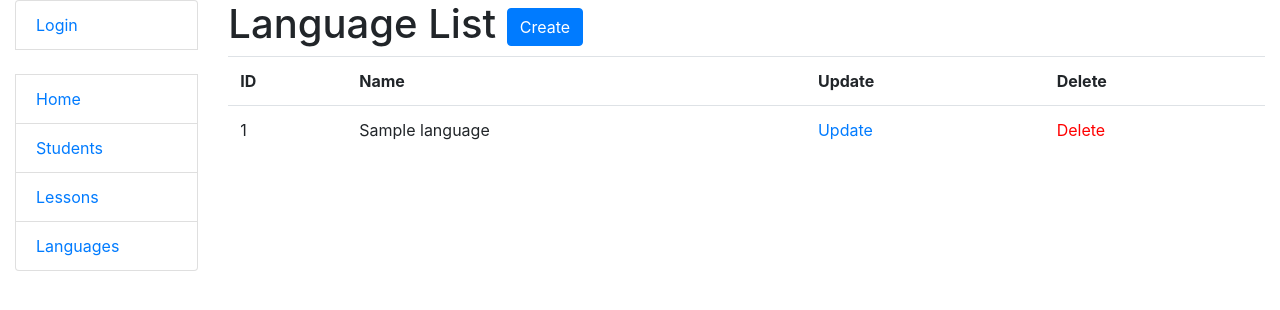
After one commit to UaMermaid/language-courses-lessons-manager, a Django app: template templates/courses/language_list.html in a window 1280 px wide. The commit adds this page. Shown: the top 310 px of the page. Run offline with Django 4.2, Linux system fonts and the light colour scheme; the template is opened without the code that fills it: most values are stand-ins (such as "Sample title", 1, 10 or a date in 2020).

Commit message:
Create LanguageListView and language_list.html

```diff
--- /dev/null
+++ b/templates/courses/language_list.html
@@ -0,0 +1,46 @@
+{% extends "base.html" %}
+
+{% block content %}
+  <h1>
+    Language List
+    <a href="#" class="btn btn-primary link-to-page">
+      Create
+    </a>
+  </h1>
+
+  {% if language_list %}
+    <table class="table">
+      <tr>
+        <th>ID</th>
+        <th>Name</th>
+        <th>Update</th>
+        <th>Delete</th>
+      </tr>
+
+      {% for language in language_list %}
+        <tr>
+          <td>
+              {{ language.id }}
+          </td>
+          <td>
+              {{ language.name }}
+          </td>
+          <td>
+              <a href="">
+                Update
+              </a>
+            </td>
+            <td>
+              <a style="color: red"
+                href="">
+                Delete
+              </a>
+            </td>
+        </tr>
+      {% endfor %}
+    </table>
+
+  {% else %}
+      <p>There are no manufacturers in the service.</p>
+  {% endif %}
+{% endblock %}
--- a/templates/includes/sidebar.html
+++ b/templates/includes/sidebar.html
@@ -11,5 +11,5 @@
   <li class="list-group-item"><a href="{% url 'courses:index' %}">Home</a></li>
   <li class="list-group-item"><a href="#">Students</a></li>
   <li class="list-group-item"><a href="#">Lessons</a></li>
-  <li class="list-group-item"><a href="#">Languages</a></li>
+  <li class="list-group-item"><a href="{% url 'courses:language-list' %}">Languages</a></li>
 </ul>
```
Also changed, not shown: courses/models.py (+8 -2 lines), courses/urls.py (+6 -1 lines), courses/views.py (+8 -0 lines).
